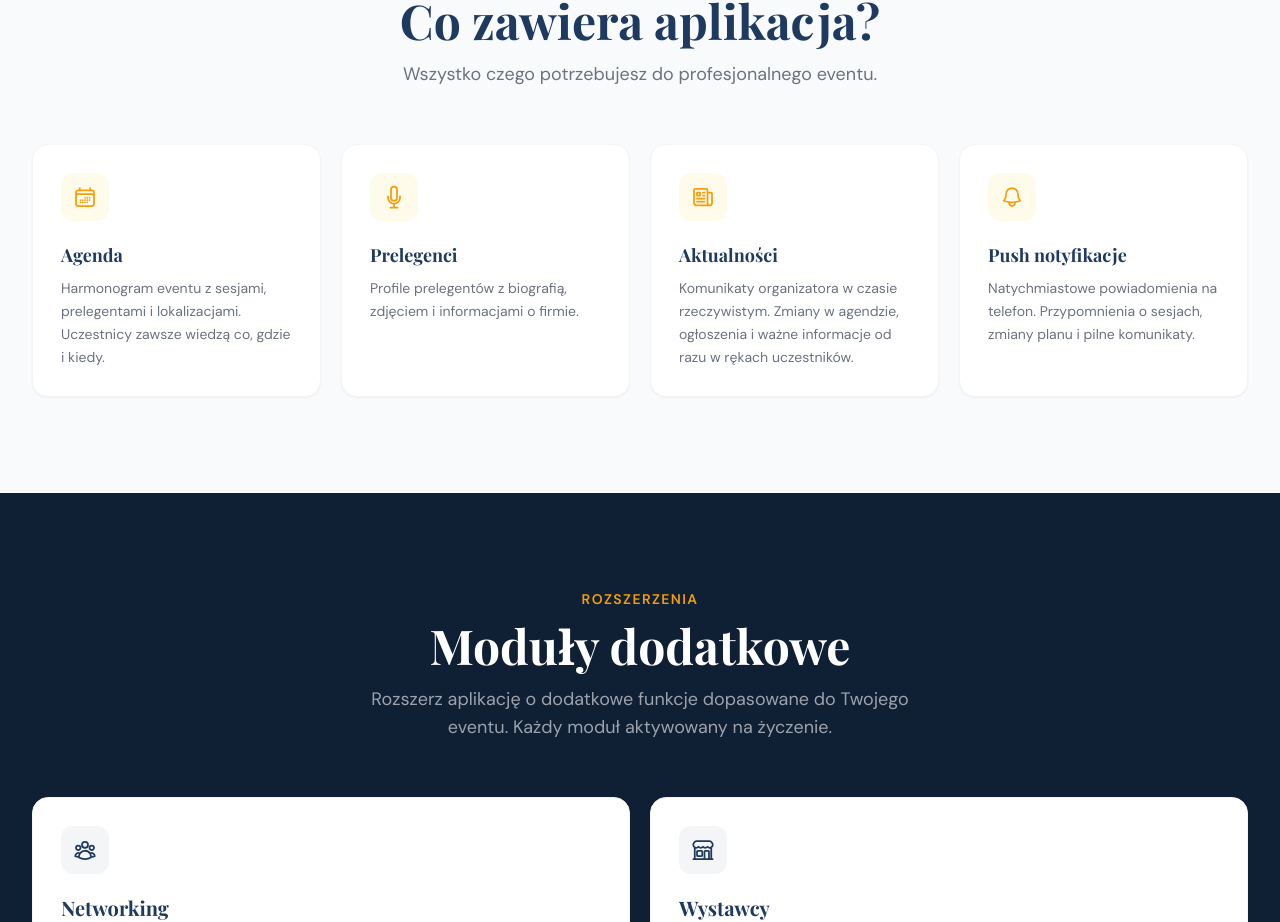
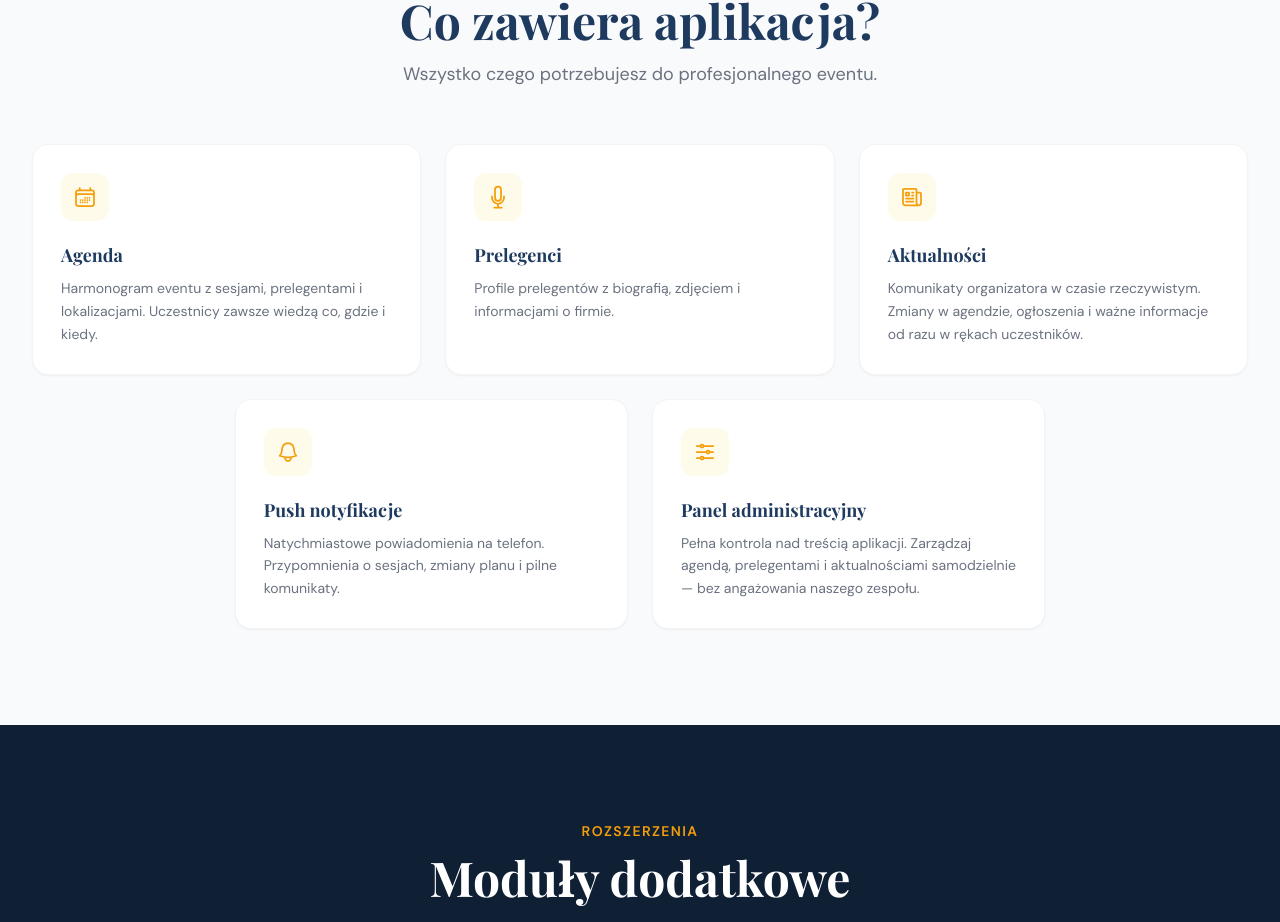
Before and after one commit to szymon-gawel/whitevent-landing, a React (Vite) app: page / in a window 1280 px wide. Shown: the part 2419-3341 px from the top of the page. Built offline with nearby package versions, Linux system fonts and the light colour scheme; the HTML template or start-up script is replaced by a standard one.

Commit message:
Update features

```diff
--- a/src/components/Features.tsx
+++ b/src/components/Features.tsx
@@ -13,6 +13,9 @@ const icons = {
   ),
   push: (
     <path strokeLinecap="round" strokeLinejoin="round" strokeWidth={1.75} d="M14.857 17.082a23.848 23.848 0 0 0 5.454-1.31A8.967 8.967 0 0 1 18 9.75V9A6 6 0 0 0 6 9v.75a8.967 8.967 0 0 1-2.312 6.022c1.733.64 3.56 1.085 5.455 1.31m5.714 0a24.255 24.255 0 0 1-5.714 0m5.714 0a3 3 0 1 1-5.714 0" />
+  ),
+  admin: (
+    <path strokeLinecap="round" strokeLinejoin="round" strokeWidth={1.75} d="M10.5 6h9.75M10.5 6a1.5 1.5 0 1 1-3 0m3 0a1.5 1.5 0 1 0-3 0M3.75 6H7.5m3 12h9.75m-9.75 0a1.5 1.5 0 0 1-3 0m3 0a1.5 1.5 0 0 0-3 0m-3.75 0H7.5m9-6h3.75m-3.75 0a1.5 1.5 0 0 1-3 0m3 0a1.5 1.5 0 0 0-3 0m-9.75 0h9.75" />
   ),
 };
 
@@ -86,6 +89,14 @@ export default function Features() {
         'Instant phone notifications. Session reminders, schedule changes and urgent messages.'
       ),
     },
+    {
+      icon: icons.admin,
+      title: t('Panel administracyjny', 'Admin panel'),
+      desc: t(
+        'Pełna kontrola nad treścią aplikacji. Zarządzaj agendą, prelegentami i aktualnościami samodzielnie — bez angażowania naszego zespołu.',
+        'Full control over app content. Manage agenda, speakers and announcements independently — without involving our team.'
+      ),
+    },
   ];
 
   return (
@@ -109,9 +120,14 @@ export default function Features() {
           </p>
         </div>
 
-        <div className="grid grid-cols-1 sm:grid-cols-2 lg:grid-cols-4 gap-5">
-          {features.map((f, i) => (
+        <div className="grid grid-cols-1 md:grid-cols-3 gap-6">
+          {features.slice(0, 3).map((f, i) => (
             <FeatureCard key={i} {...f} delay={i * 80} />
+          ))}
+        </div>
+        <div className="grid grid-cols-1 md:grid-cols-2 gap-6 md:w-2/3 mx-auto mt-6">
+          {features.slice(3).map((f, i) => (
+            <FeatureCard key={i + 3} {...f} delay={(i + 3) * 80} />
           ))}
         </div>
       </div>
```
